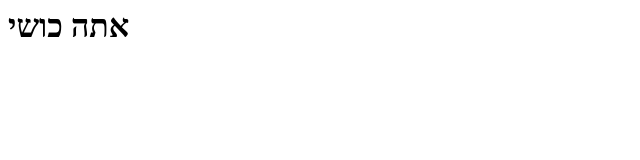
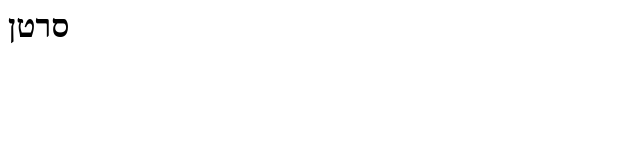
Before and after one commit to uriaelbaz/fcb-, a plain HTML site: page index.html in a window 1280 px wide. Shown: the whole page, without its empty margins (0-640 px from the left). Drawn offline with Linux system fonts and the light colour scheme.

Commit message:
add title

```diff
--- a/index.html
+++ b/index.html
@@ -1 +1 @@
-<h1>  אתה כושי    </h1>
+<h1>   סרטן    </h1>
```
